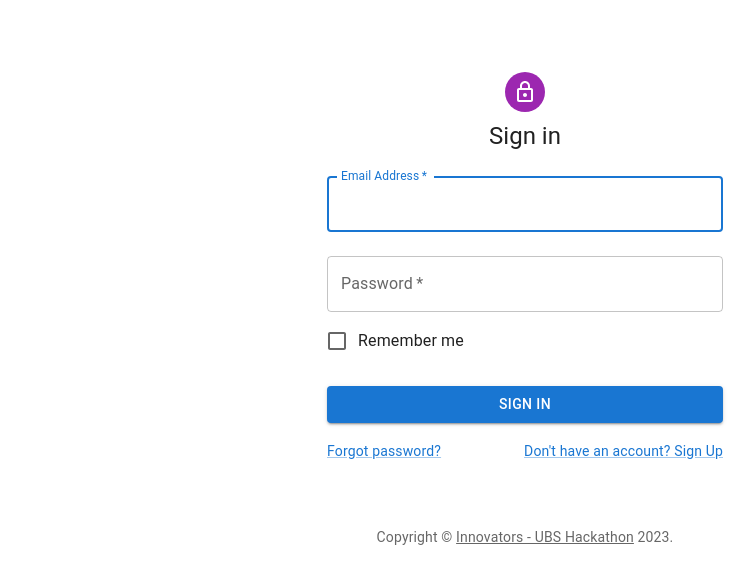
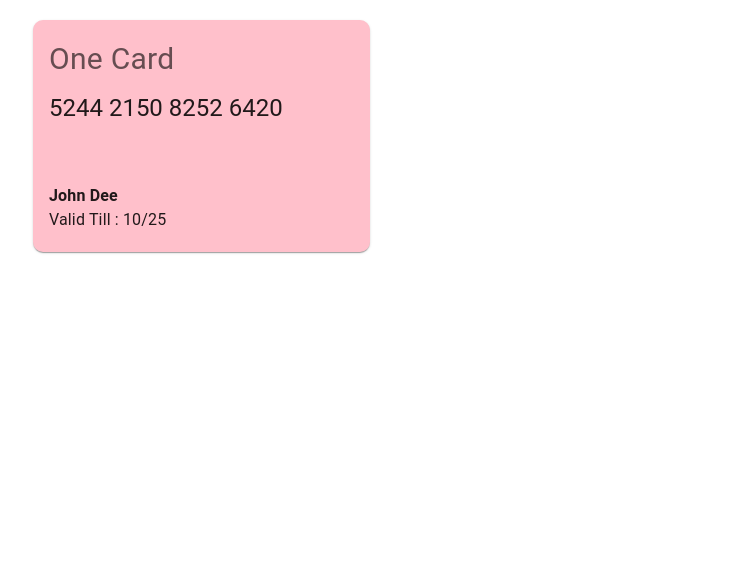
Before and after one commit to atharv1234/UBS_hack, a React (Create React App) app: page /cards_registered in a window 1280 px wide. Shown: the top 584 px of the page, without its empty margins (115-870 px from the left). Built offline with nearby package versions, Linux system fonts and the light colour scheme.

Commit message:
add basic card front

```diff
--- a/src/App.js
+++ b/src/App.js
@@ -3,6 +3,7 @@ import Login from "./components/login/Login";
 import SignUp from "./components/signup/SignUp";
 import Home from "./components/home/Home";
 import { BrowserRouter, Routes, Route } from "react-router-dom";
+import CardsRegistered from "./components/CardsRegistered/CardsRegistered";
 function App() {
   let login = true;
   return (
@@ -12,6 +13,7 @@ function App() {
           <Route path="*" element={<Login />} />
           <Route path="/signup" element={<SignUp />} />
           <Route path="/home" element={<Home login={login} />} />
+          <Route path="/cards_registered" element={<CardsRegistered />}/>
         </Routes>
       </BrowserRouter>
     </div>
--- /dev/null
+++ b/src/components/CardsRegistered/CardsRegistered.jsx
@@ -0,0 +1,45 @@
+import * as React from 'react';
+import Box from '@mui/material/Box';
+import Card from '@mui/material/Card';
+import CardActions from '@mui/material/CardActions';
+import CardContent from '@mui/material/CardContent';
+import CardCover from '@mui/joy/CardCover'
+import Button from '@mui/material/Button';
+import Typography from '@mui/material/Typography';
+import { pink } from '@mui/material/colors';
+
+
+export default function CardsRegistered() {
+    return (
+        <Card sx={{
+            minWidth: 275, backgroundColor: 'pink', width: '337px',
+            height: '232px', borderRadius: '10px', margin: '20px',
+
+        }}>
+
+
+
+            <CardContent>
+                <Typography sx={{ fontSize: 30 }} color="text.secondary" gutterBottom>
+                    One Card
+                </Typography>
+                <Typography variant="h5" component="div">
+                    5244  2150  8252  6420
+                </Typography>
+
+
+                <Typography textAlign='left' fontWeight='bold' marginTop='60px'>
+                    John Dee
+                    <Typography>
+                        Valid Till : 10/25
+                    </Typography>
+                </Typography>
+
+
+
+
+
+            </CardContent>
+        </Card>
+    );
+}
```
